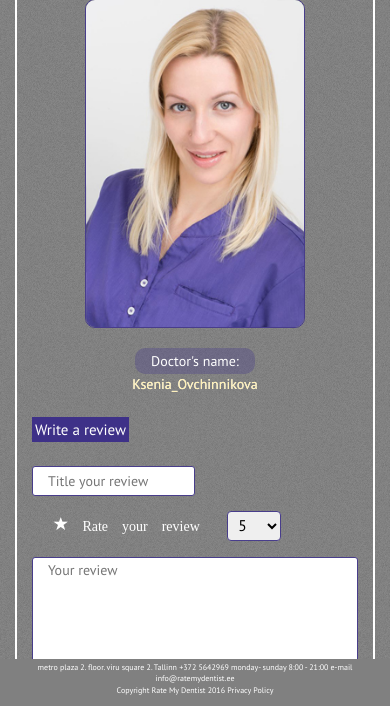
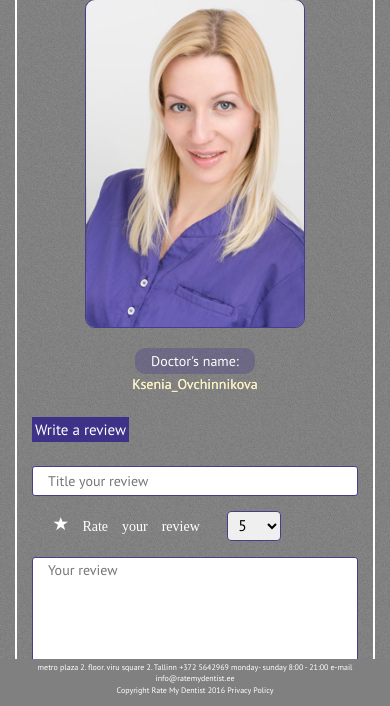
Before and after one commit to ratemydentist/ratemydentist.github.io, a PHP site: page /review.php in a window 390 px wide. Shown: the part 135-841 px from the top of the page. Run offline with PHP 8.4, Linux system fonts and the light colour scheme.

Commit message:
Add files via upload

```diff
--- a/review.php
+++ b/review.php
@@ -19,7 +19,7 @@
               <p class="h_info"><span> Write a review</span></p>
                  <div class="row">
                          <div class="col-xs-12" >
-                             <input class="col-xs-6 title_review" name="titlereview" type="text" placeholder="Title your review" >
+                             <input class="col-xs-12 col-md-6 title_review" name="titlereview" type="text" placeholder="Title your review" >
                          </div>
                          <div class="col-xs-12" >
                              <span class="glyphicon glyphicon-star col-xs-7 col-md-3 star" aria-hidden="true"> Rate your review</span>
```
